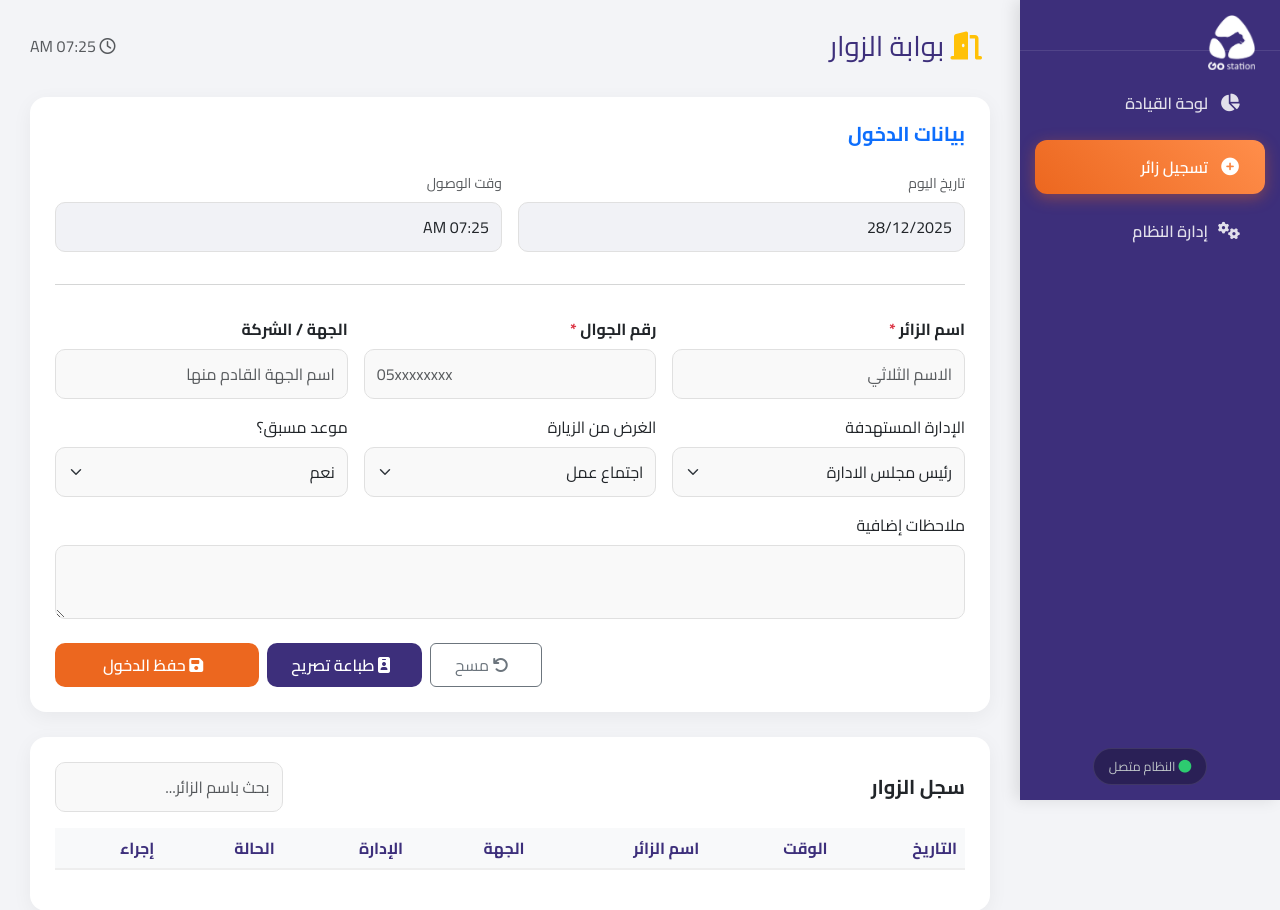
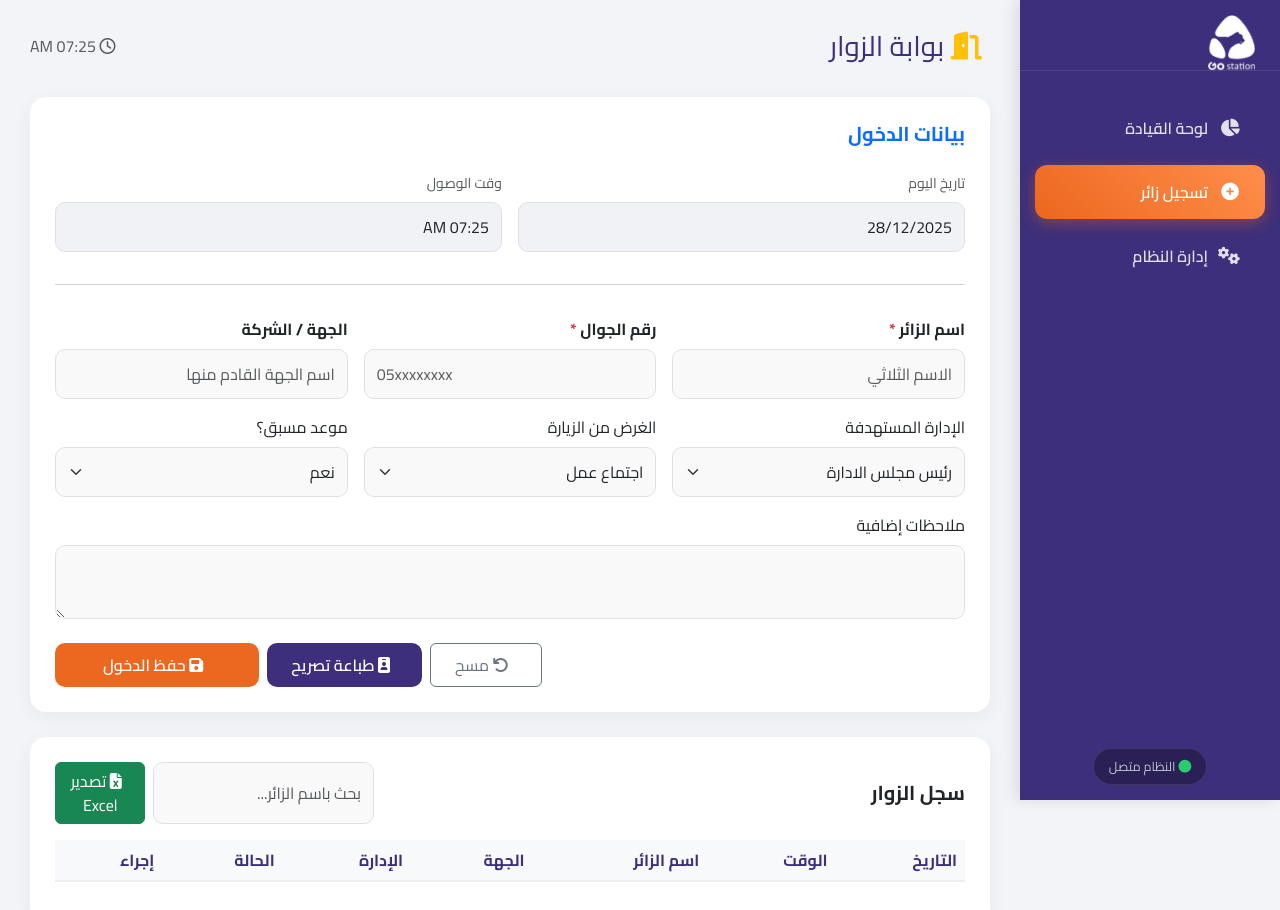
Before and after one commit to mohammedaidhah/my-first-project, a website: page index.html in a window 1280 px wide. Both pictures are taken after a click on the link "تسجيل زائر". Drawn offline with nearby package versions, Linux system fonts and the light colour scheme; some packages are replaced by stand-ins of ours; no server answers; a script that the page names is missing.

Commit message:
Update index.html

```diff
--- a/index.html
+++ b/index.html
@@ -43,22 +43,21 @@
     .logo-area {
       width: 100%;
       text-align: center;
-      padding: 0 20px 30px 20px;
+      padding: 10px 20px 40px 20px; /* مساحة أكبر */
       border-bottom: 1px solid rgba(255,255,255,0.1);
-      margin-bottom: 20px;
+      margin-bottom: 25px;
       display: flex;
       justify-content: center;
+      align-items: center;
     }
     .logo-area img {
-      max-width: 140px;
+      max-width: 170px;           /* أكبر من قبل */
       height: auto;
       filter: drop-shadow(0 2px 4px rgba(0,0,0,0.2));
       display: block;
       margin: 0 auto;
     }
-    .nav {
-      width: 100%;
-    }
+    .nav { width: 100%; }
     .nav-link {
       color: rgba(255,255,255,0.85);
       padding: 15px 25px;
@@ -187,7 +186,7 @@
     }
     @media (max-width: 768px) {
       .sidebar { width: 80px; padding-top: 15px; }
-      .sidebar .logo-area img { max-width: 40px; }
+      .sidebar .logo-area img { max-width: 60px; }
       .nav-link span { display: none; }
       .nav-link i { margin: 0; font-size: 1.5rem; }
       .main-content { margin-right: 80px; padding: 15px; }
@@ -197,7 +196,7 @@
   </style>
 </head>
 <body>
-  <!-- شعار أعلى الصفحة إن رغبت يمكن حذفه -->
+  <!-- شعار أعلى الصفحة (اختياري) -->
   <div style="position: fixed; top: 15px; right: 25px; z-index: 9999;">
     <img src="logo gostation.png" alt="شعار قوستيشن" style="height: 55px;">
   </div>
@@ -231,13 +230,10 @@
 
   <!-- المحتوى الرئيسي -->
   <div class="main-content">
-    <!-- صفحة لوحة القيادة (إحصائيات + رسوم فقط) -->
+    <!-- لوحة القيادة: إحصائيات ورسوم فقط -->
     <div id="dashboard-page">
       <div class="header-title">
         <h3><i class="fas fa-chart-line ms-2 text-warning"></i> لوحة المعلومات والتقارير</h3>
-        <button class="btn btn-success btn-sm" onclick="exportToExcel()">
-          <i class="fas fa-file-excel ms-2"></i> تصدير Excel
-        </button>
       </div>
 
       <div class="row mb-4 g-3">
@@ -284,7 +280,7 @@
       </div>
     </div>
 
-    <!-- صفحة التسجيل + سجل الزوار أسفلها -->
+    <!-- صفحة التسجيل + سجل الزوار + زر التصدير -->
     <div id="register-page" class="fade-in" style="display:none;">
       <div class="header-title">
         <h3><i class="fas fa-door-open ms-2 text-warning"></i> بوابة الزوار</h3>
@@ -370,12 +366,17 @@
         </div>
       </form>
 
-      <!-- سجل الزوار أسفل صفحة التسجيل -->
+      <!-- سجل الزوار + زر التصدير -->
       <div class="content-card">
         <div class="d-flex justify-content-between align-items-center mb-3">
           <h5 class="fw-bold m-0">سجل الزوار</h5>
-          <input type="text" id="searchBox" class="form-control w-25"
-                 placeholder="بحث باسم الزائر..." onkeyup="renderTable()">
+          <div class="d-flex gap-2">
+            <input type="text" id="searchBox" class="form-control"
+                   placeholder="بحث باسم الزائر..." onkeyup="renderTable()">
+            <button class="btn btn-success" onclick="exportToExcel()">
+              <i class="fas fa-file-excel ms-2"></i> تصدير Excel
+            </button>
+          </div>
         </div>
         <div class="table-responsive">
           <table class="table table-hover align-middle">
```
